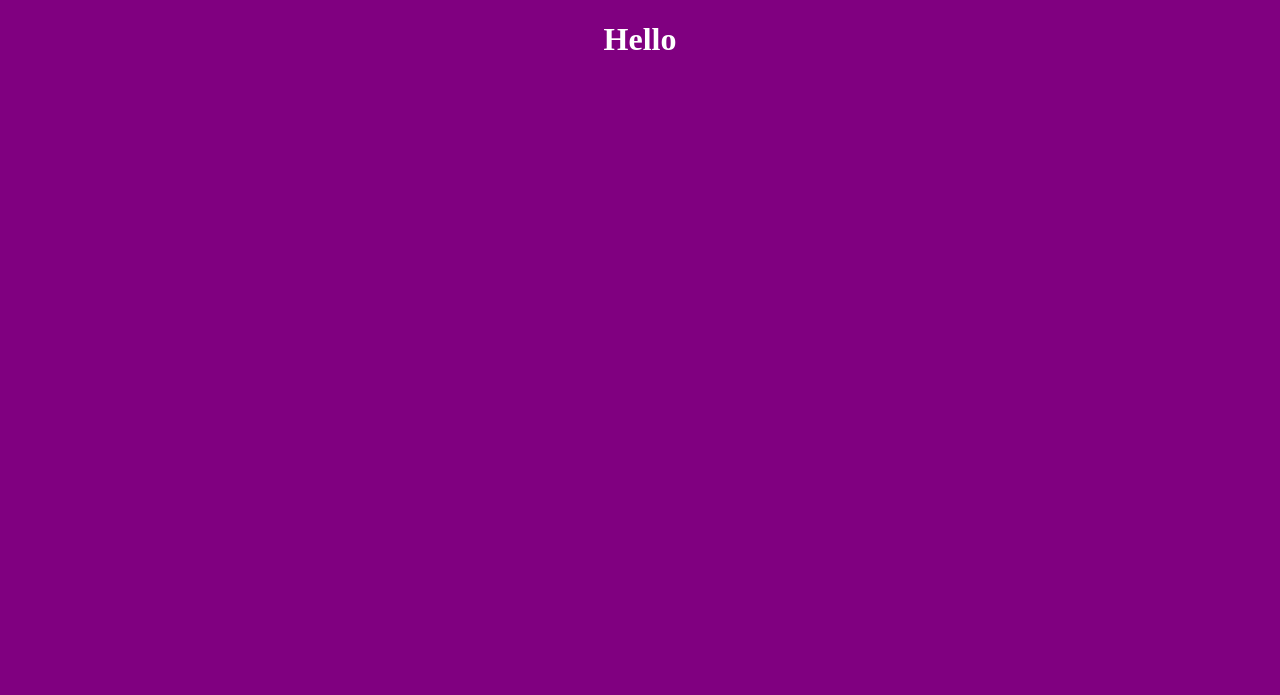
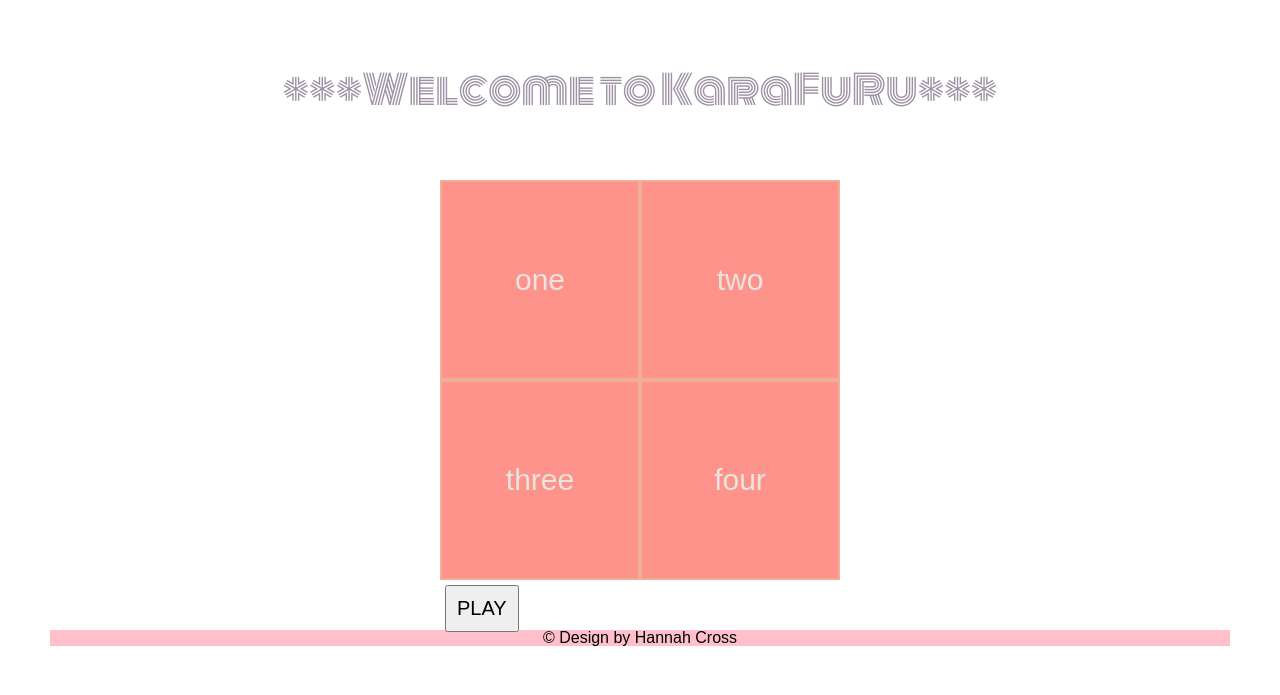
Before and after one commit to hannah2503/karafuru, a PHP site: page / in a window 1280 px wide. Before the commit the part shown is almost empty. Shown: the top 695 px of the page. Run offline with PHP 8.4, Linux system fonts and the light colour scheme; some libraries are stand-ins or nearby versions.

Commit message:
initial planning  in html, style and js files

```diff
--- /dev/null
+++ b/css/reset.css
@@ -0,0 +1,48 @@
+/* http://meyerweb.com/eric/tools/css/reset/
+   v2.0 | 20110126
+   License: none (public domain)
+*/
+
+html, body, div, span, applet, object, iframe,
+h1, h2, h3, h4, h5, h6, p, blockquote, pre,
+a, abbr, acronym, address, big, cite, code,
+del, dfn, em, img, ins, kbd, q, s, samp,
+small, strike, strong, sub, sup, tt, var,
+b, u, i, center,
+dl, dt, dd, ol, ul, li,
+fieldset, form, label, legend,
+table, caption, tbody, tfoot, thead, tr, th, td,
+article, aside, canvas, details, embed,
+figure, figcaption, footer, header, hgroup,
+menu, nav, output, ruby, section, summary,
+time, mark, audio, video {
+	margin: 0;
+	padding: 0;
+	border: 0;
+	font-size: 100%;
+	font: inherit;
+	vertical-align: baseline;
+}
+/* HTML5 display-role reset for older browsers */
+article, aside, details, figcaption, figure,
+footer, header, hgroup, menu, nav, section {
+	display: block;
+}
+body {
+	line-height: 1;
+}
+ol, ul {
+	list-style: none;
+}
+blockquote, q {
+	quotes: none;
+}
+blockquote:before, blockquote:after,
+q:before, q:after {
+	content: '';
+	content: none;
+}
+table {
+	border-collapse: collapse;
+	border-spacing: 0;
+}
--- a/css/style.css
+++ b/css/style.css
@@ -1,8 +1,49 @@
-body {
-  background-color: purple;
+/*body {
+}*/
+
+h1 {
+  color: #9D91A3;
+  text-align: center;
+  font-family: 'Monoton', cursive;
+  margin: 50px;
+  padding: 20px;
+  font-size: 40px;
 }
 
-h1 {
-  color: white;
+main {
+  width: 400px;
+  height: 400px;
+  background-color: #EDAF97;
+  margin: 0 auto;
+
+}
+
+li {
+  width:  196px;
+  height: 196px;
+  margin: 2px;
+  background-color: #FE938C;
+  color: #E7E5DF;
+  float: left;
+  font-family: sans-serif;
+  line-height: 196px;
+  font-size: 30px;
   text-align: center;
 }
+
+button {
+  padding: 10px;
+  margin: 5px;
+  font-family: sans-serif;
+  font-size: 20px;
+}
+
+footer {
+  margin: 50px;
+  background-color: pink;
+  font-family: sans-serif;
+}
+
+p {
+  text-align: center;
+}
--- a/index.html
+++ b/index.html
@@ -2,12 +2,38 @@
 <html>
 <head>
   <meta charset="utf-8">
-    <title>Game</title>
+  <title>KaraFuRu</title>
+  <script
+  src="https://code.jquery.com/jquery-3.2.1.min.js"
+  integrity="sha256-hwg4gsxgFZhOsEEamdOYGBf13FyQuiTwlAQgxVSNgt4="
+  crossorigin="anonymous"></script>
   <script src="js/app.js" charset="utf-8"></script>
+  <link rel="stylesheet" href="css/reset.css">
   <link rel="stylesheet" href="css/style.css">
+  <link href="https://fonts.googleapis.com/css?family=Monoton" rel="stylesheet">
 
 </head>
 <body>
-<h1>Hello</h1>
+  <h1>***Welcome to KaraFuRu***</h1>
+  <main>
+
+    <ul class="grid">
+      <li class='square' id='one'>one</li>
+      <li class='square' id='two'>two</li>
+      <li class='square' id='three'>three</li>
+      <li class='square' id='four'>four</li>
+    </ul>
+
+    <button id='play'>PLAY</button>
+
+  </main>
+
+  <aside>
+  </aside>
+
+  <footer>
+  <p> &copy; Design by Hannah Cross</p>
+  </footer>
+
 </body>
 </html>
--- a/js/app.js
+++ b/js/app.js
@@ -1 +1,42 @@
-console.log('working');
+$(() => {
+
+  //testing the click and color change
+  console.log('working');
+
+  const $square = $('.square');
+
+  $square.on('click' , function(){
+    console.log('clicked!');
+
+  });
+
+  $(function() {
+    $('.square').click(function(){
+      $(this).css('background', 'yellow');
+
+    });
+  });
+
+  //play button starts game (i.e starts random squence )
+  const $play = $('.button');
+
+  $play.on('click', function() {
+    console.log('play!');
+    //random sequence function
+  });
+  //random sequence
+
+      //grab the id of each square - console log
+      // put the ids into an array
+      //  loop through each id in the array in a random order and change the color for a couple of seconds - apply change color function to each element in the array - the change color function is based on a function which selects a random color
+      // remember the order  - store the random order in an array for comparison
+
+  //generate random color function
+      //set an array of colours
+      //use math.random to create a changing order of colors  and apply them to the ids
+
+  //user clicks the sequence and computer stores the input
+
+  //comparison between computer sequence and user input - if correct new sequence plays, if not, alert game over, try again.
+
+});
```
Lines whose indentation alone changed are shown as unchanged.
